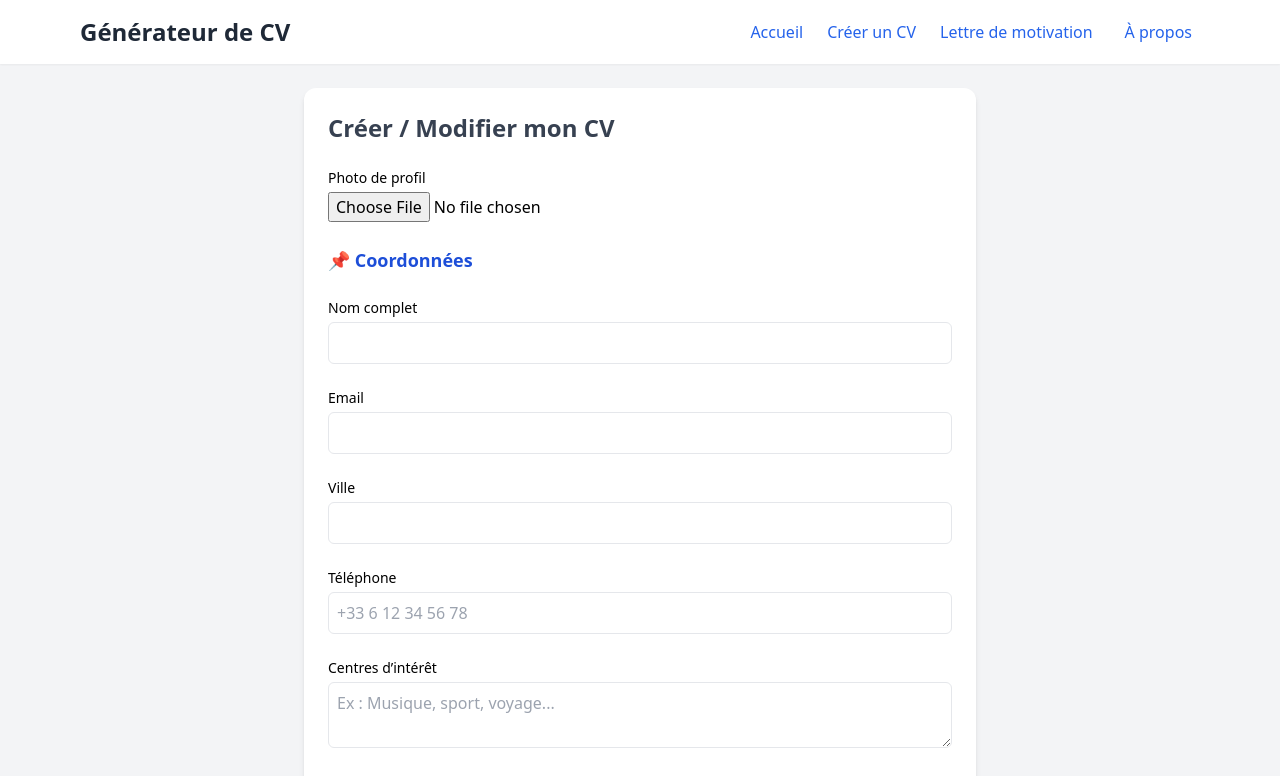
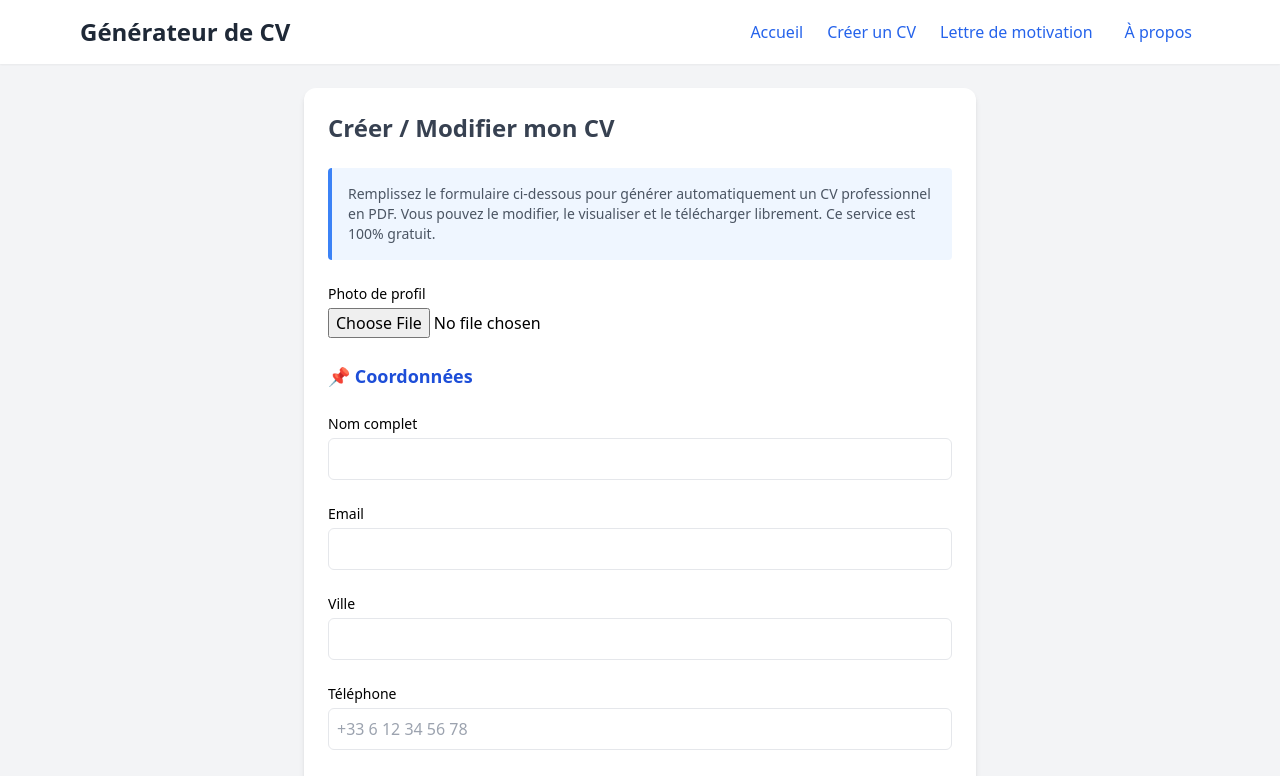
Before and after one commit to Valant41/cv-generator, a React (Vite) app: page /generateur-cv in a window 1280 px wide. Shown: the top 776 px of the page. Built offline with nearby package versions, Linux system fonts and the light colour scheme; what @react-pdf/renderer would draw is missing.

Commit message:
Modif footer

```diff
--- a/src/components/CVForm.jsx
+++ b/src/components/CVForm.jsx
@@ -165,6 +165,12 @@ export default function CVForm({ onSubmit, initialData = {} }) {
   return (
     <form onSubmit={handleSubmit} className="max-w-2xl mx-auto p-6 bg-white shadow-md rounded-xl space-y-6">
       <h2 className="text-2xl font-semibold text-gray-700">Créer / Modifier mon CV</h2>
+
+    <p className="mb-6 text-sm text-gray-600 bg-blue-50 border-l-4 border-blue-500 p-4 rounded">
+      Remplissez le formulaire ci-dessous pour générer automatiquement un CV professionnel en PDF.
+      Vous pouvez le modifier, le visualiser et le télécharger librement. Ce service est 100% gratuit.
+    </p>
+
 
       {/* Image de profil */}
       <div>
```
